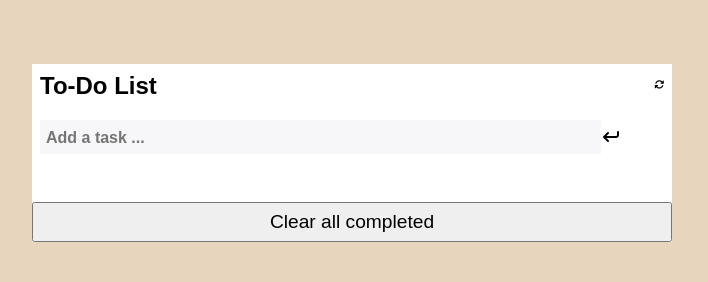
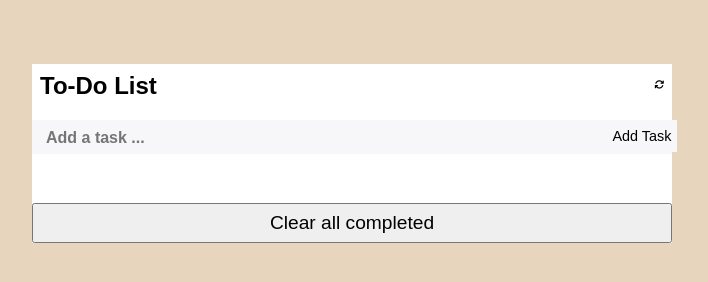
Before and after one commit to efmomoh/TO-DO-LIST, a plain HTML site: page dist/index.html in a window 1280 px wide. Shown: the whole page, without its empty margins (296-1004 px from the left). Drawn offline with Linux system fonts and the light colour scheme; files that its build step writes are made by us from their sources; files whose address does not match are found by name.

Commit message:
Update the distribution bundler

```diff
--- a/dist/index.html
+++ b/dist/index.html
@@ -8,16 +8,22 @@
   <script src="https://kit.fontawesome.com/bd260a0fea.js" crossorigin="anonymous"></script>
 <script defer src="runtime.bundle.js"></script><script defer src="index.bundle.js"></script><script defer src="print.bundle.js"></script></head>
 <body>
+
   <section>
-<div id="todo-list"><h1>To-Do List<i class="fa-solid fa-arrows-rotate"></i></h1>
+    <div id="todo-list">
+      <h1>To-Do List<i class="fa-solid fa-arrows-rotate"></i></h1>
 
-    <input type="text" id="new-task" placeholder="Add a task ...">
-      <i class="fa-solid fa-arrow-turn-down fa-rotate-90"></i>
 
-    <div class="me-1">
-    <ul id="task-list" class="drag-list"></ul>
+      <div class="add-task-wrapper">
+        <input type="text" id="new-task" placeholder="Add a task ...">
+          <button type="submit" id="add-task-btn">Add Task</button>
+      </div>
 
-    </div>
+
+      <div class="me-1">
+        <ul id="task-list" class="drag-list"></ul>
+      </div>
+
       <button id="clear-list">Clear all completed</button>
     </div>
   </section>
--- a/dist/print.bundle.js
+++ b/dist/print.bundle.js
@@ -1,4 +1,3 @@
-/*eslint-disable*/
 "use strict";
 (self["webpackChunkwebpack_demo"] = self["webpackChunkwebpack_demo"] || []).push([["print"],{
 
--- a/dist/runtime.bundle.js
+++ b/dist/runtime.bundle.js
@@ -1,4 +1,3 @@
-/*eslint-disable*/
 /******/ (() => { // webpackBootstrap
 /******/ 	"use strict";
 /******/ 	var __webpack_modules__ = ({});
```
